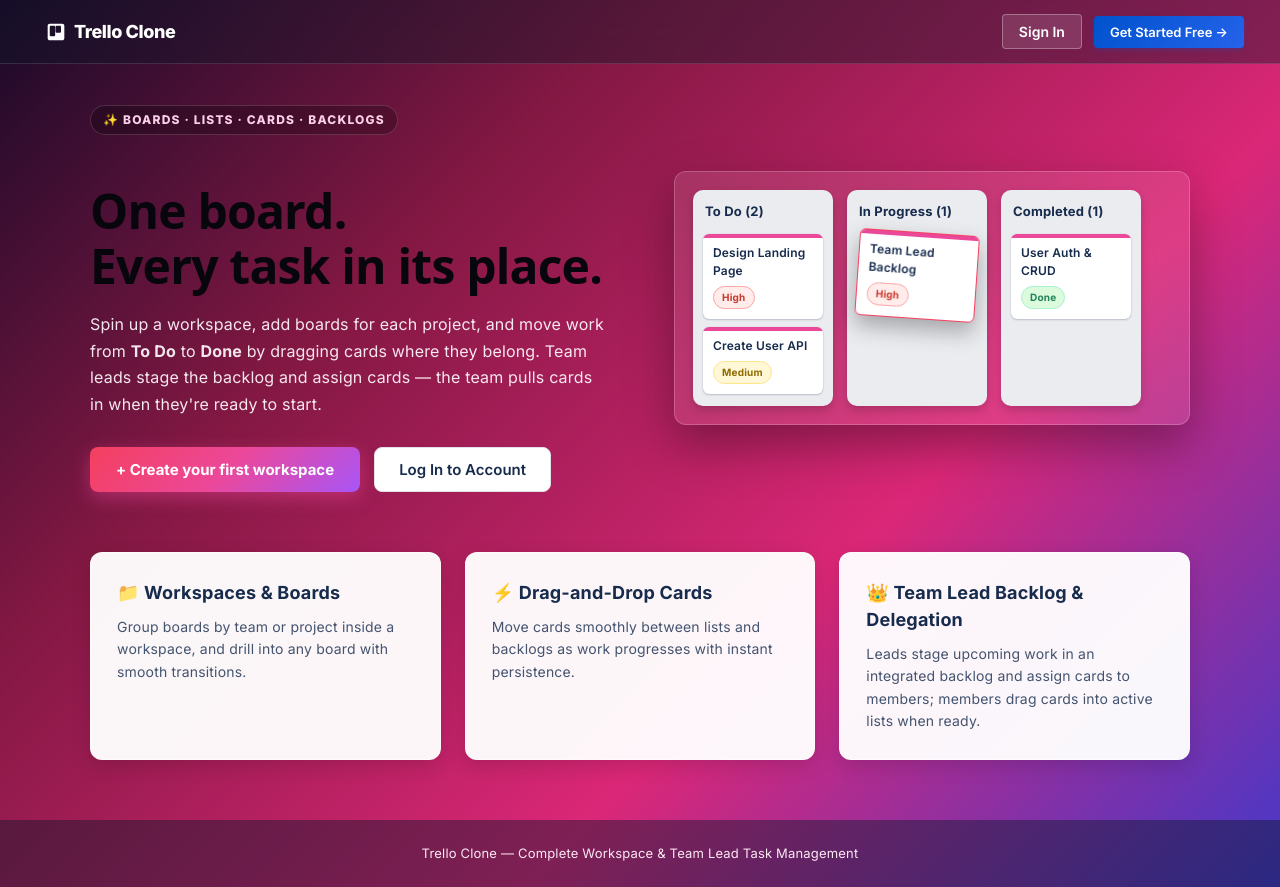
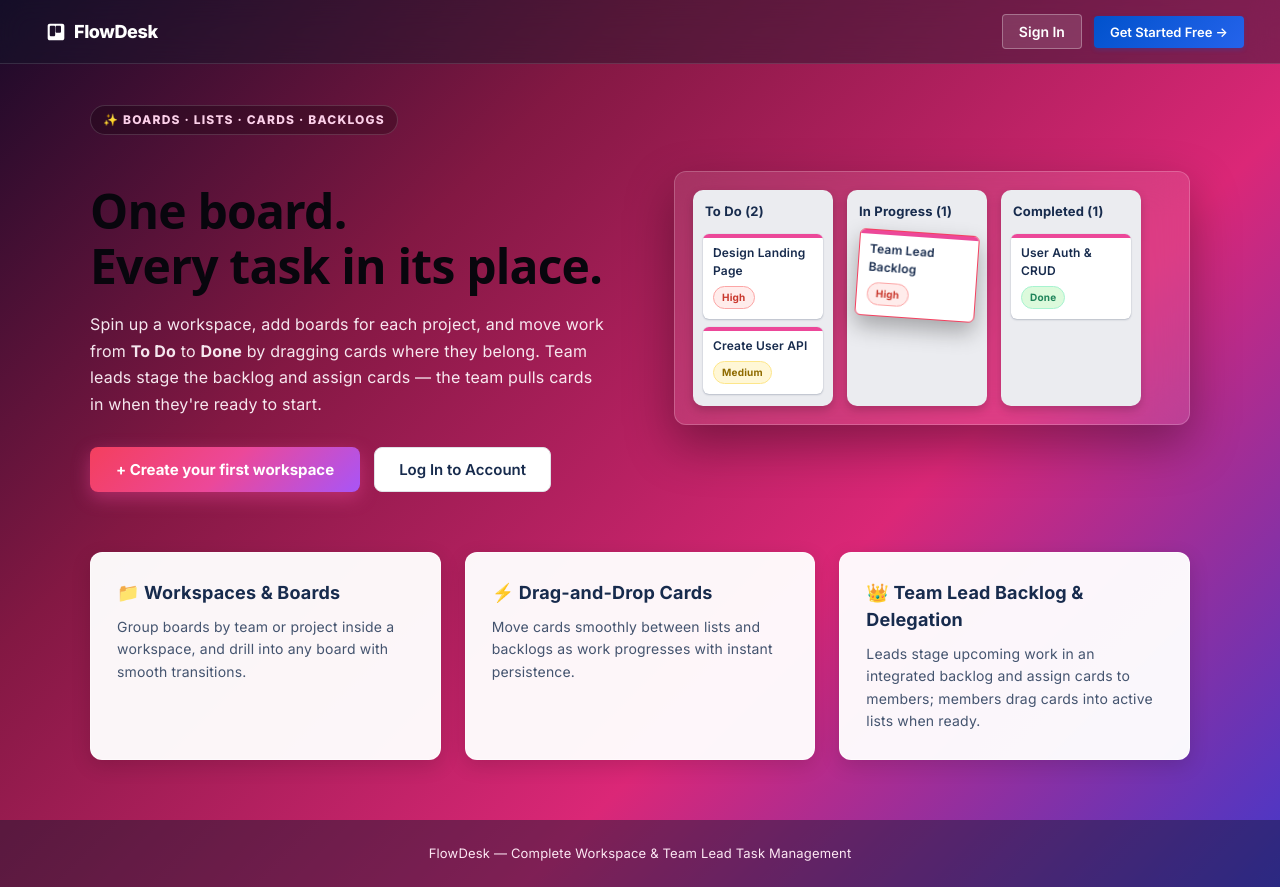
Before and after one commit to JuniorTechie-coder/react-auth-frontend, a React (Vite) app: page / in a window 1280 px wide. Built offline with nearby package versions, Linux system fonts and the light colour scheme.

Commit message:
Rebrand Trello Clone to FlowDesk

```diff
--- a/index.html
+++ b/index.html
@@ -4,7 +4,7 @@
     <meta charset="UTF-8" />
     <link rel="icon" type="image/svg+xml" href="/favicon.svg" />
     <meta name="viewport" content="width=device-width, initial-scale=1.0" />
-    <title>trello-frontend</title>
+    <title>FlowDesk</title>
   </head>
   <body>
     <div id="root"></div>
--- a/package.json
+++ b/package.json
@@ -1,5 +1,5 @@
 {
-  "name": "trello-frontend",
+  "name": "flowdesk-frontend",
   "private": true,
   "version": "0.0.0",
   "type": "module",
--- a/src/pages/BoardDetail.jsx
+++ b/src/pages/BoardDetail.jsx
@@ -15,12 +15,12 @@ function BoardDetail() {
 
     // Theme
     const [theme, setTheme] = useState(
-        localStorage.getItem("trello_board_theme") || "theme-sunset"
+        localStorage.getItem("flowdesk_board_theme") || "theme-sunset"
     );
 
     // Role (lead vs member)
     const [role, setRole] = useState(
-        localStorage.getItem("trello_board_role") || "member"
+        localStorage.getItem("flowdesk_board_role") || "member"
     );
 
     // Filter cards by assignee ('all' | 'my' | 'unassigned' | number)
@@ -90,7 +90,7 @@ function BoardDetail() {
 
     useEffect(() => {
         document.body.className = theme;
-        localStorage.setItem("trello_board_theme", theme);
+        localStorage.setItem("flowdesk_board_theme", theme);
 
         return () => {
             document.body.className = "";
@@ -107,7 +107,7 @@ function BoardDetail() {
 
     function changeRole(newRole) {
         setRole(newRole);
-        localStorage.setItem("trello_board_role", newRole);
+        localStorage.setItem("flowdesk_board_role", newRole);
     }
 
     // --------------------------------------------------
@@ -1047,7 +1047,7 @@ function BoardDetail() {
             {/* NAVBAR */}
             <header className="navbar">
                 <a className="logo" href="/">
-                    Trello Clone
+                    FlowDesk
                 </a>
 
                 <div className="nav-right">
--- a/src/pages/Landing.jsx
+++ b/src/pages/Landing.jsx
@@ -13,7 +13,7 @@ function Landing({ onOpenWorkspace, onOpenLogin, onOpenRegister, isLoggedIn }) {
                         window.history.pushState({}, "", "/");
                     }}
                 >
-                    Trello Clone
+                    FlowDesk
                 </a>
                 <div style={{ display: "flex", gap: "12px", alignItems: "center" }}>
                     {isLoggedIn ? (
@@ -135,7 +135,7 @@ function Landing({ onOpenWorkspace, onOpenLogin, onOpenRegister, isLoggedIn }) {
 
             {/* FOOTER */}
             <footer className="landing-footer">
-                <span>Trello Clone — Complete Workspace &amp; Team Lead Task Management</span>
+                <span>FlowDesk — Complete Workspace &amp; Team Lead Task Management</span>
             </footer>
         </div>
     );
--- a/src/pages/Login.jsx
+++ b/src/pages/Login.jsx
@@ -68,13 +68,13 @@ function Login({ setIsLoggedIn, onSwitchToRegister }) {
                             <rect x="13.5" y="4" width="6.5" height="10" rx="1.5" fill="#ffffff" />
                         </svg>
                     </div>
-                    <span className="auth-brand-name">Trello</span>
+                    <span className="auth-brand-name">FlowDesk</span>
                 </div>
 
                 {/* Glassmorphic Auth Card */}
                 <div className="auth-card">
                     <div className="auth-header">
-                        <h2>Log in to Trello</h2>
+                        <h2>Log in to FlowDesk</h2>
                         <p>Welcome back! Enter your details to access your workspace.</p>
                     </div>
 
--- a/src/pages/Register.jsx
+++ b/src/pages/Register.jsx
@@ -82,7 +82,7 @@ function Register({ onSwitchToLogin }) {
                             <rect x="13.5" y="4" width="6.5" height="10" rx="1.5" fill="#ffffff" />
                         </svg>
                     </div>
-                    <span className="auth-brand-name">Trello</span>
+                    <span className="auth-brand-name">FlowDesk</span>
                 </div>
 
                 {/* Glassmorphic Auth Card */}
```
